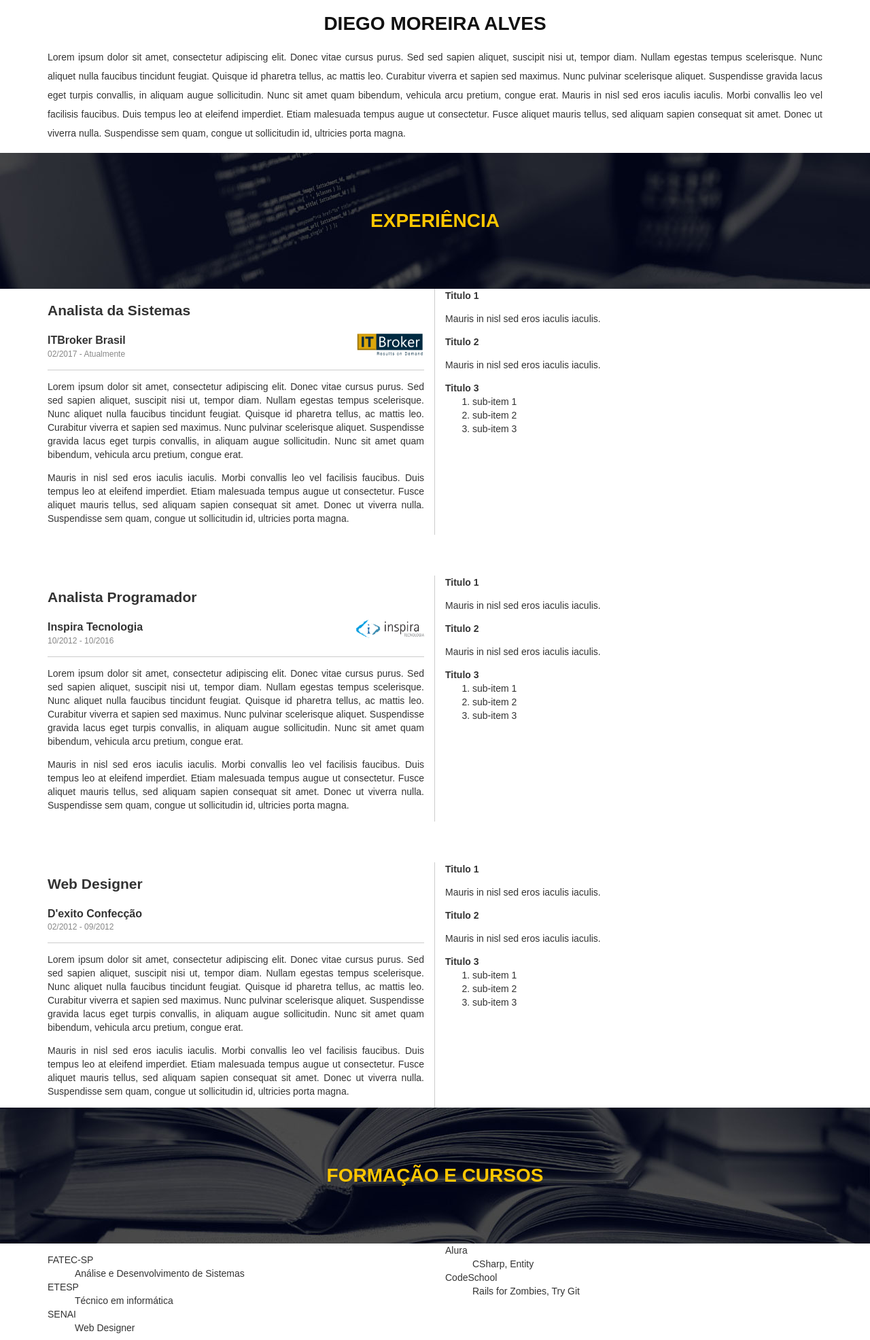
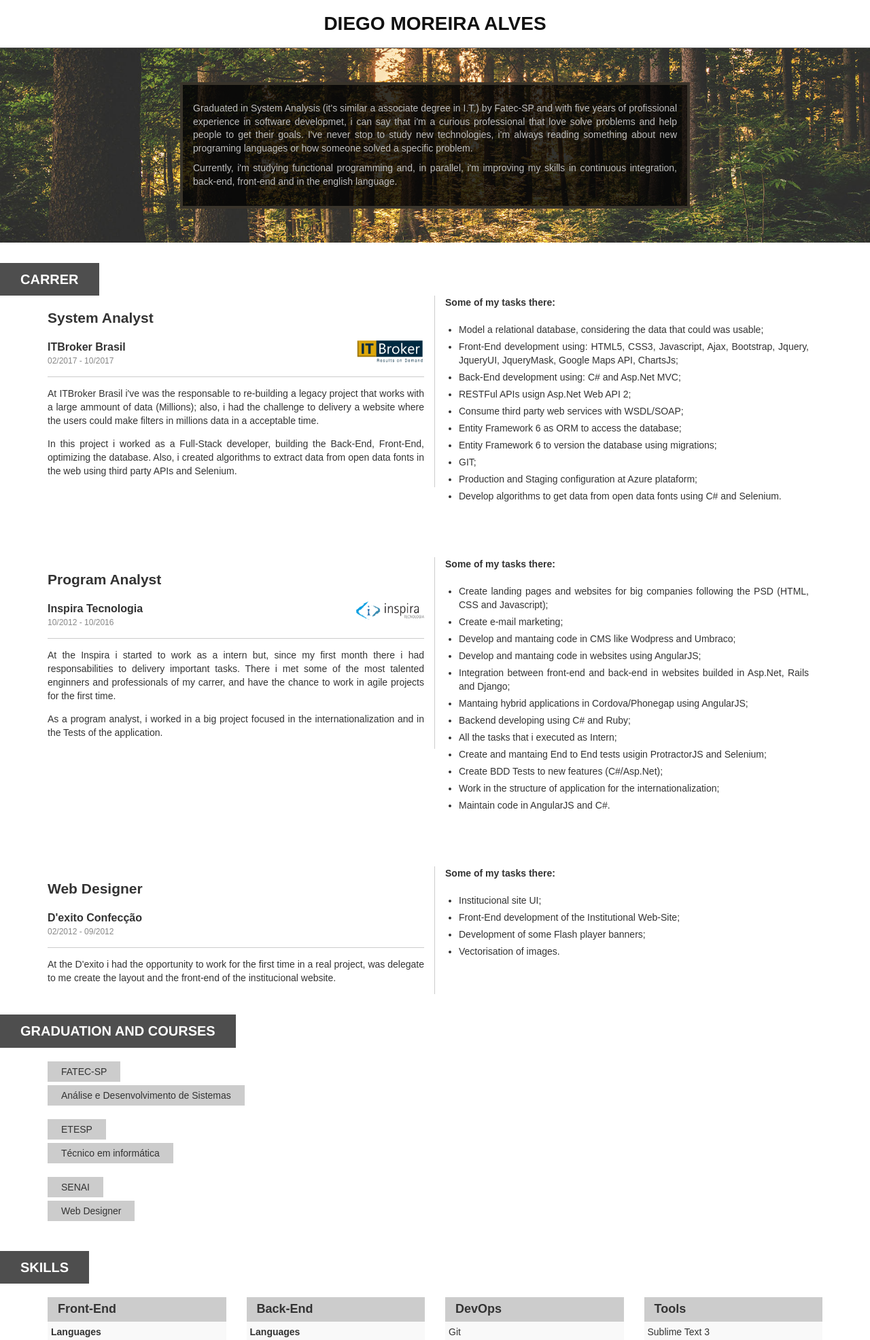
Before and after one commit to diegoma/diegomoreira92.github.io, a web app: file index.html in a window 1280 px wide. Shown: the top 1972 px of the page at 68% size. Run offline with its HTML, style and script files only (its server is not run), Linux system fonts and the light colour scheme.

Commit message:
Ok that's a big commit, but a have my reasons:
- Change the layout, it was very strange
- Change texts to english, this way anyone in the world can read it

ToDo

- I18N using vueJs :)

```diff
--- a/css/style.css
+++ b/css/style.css
@@ -6,11 +6,8 @@
   text-align: center;
 }
 
-.border-separator {
-  border-right: 1px solid #ccc;
-}
-
 .reset-list {
+  margin: 0;
   padding: 0;
   list-style: none;
 }
@@ -22,6 +19,10 @@
 }
 .inline-list li {
   float: left;
+}
+
+#pgHeader {
+  border-bottom: 1px solid #4e4e4e;
 }
 
 .mainTitle {
@@ -36,59 +37,50 @@
 hr.divisor-one {
   border: 0;
   height: 1px;
-  background-image: linear-gradient(to right, transparent, rgba(0, 0, 0, 0.75), transparent);
+  background-image: linear-gradient(to right, rgba(0, 0, 0, 0), rgba(0, 0, 0, 0.75), rgba(0, 0, 0, 0));
 }
 
 .sectionBlock {
   text-align: justify;
+  margin-top: 30px;
 }
 
 .sectionBlock--dark {
-  background: #111;
-  color: #888;
+  background: #111111;
+  color: #888888;
 }
 
 .sb__title {
   text-transform: uppercase;
   text-align: center;
-  font-size: 28px;
+  font-size: 20px;
   margin: 0;
-  padding: 0;
-  color: #ffc600;
-  height: 200px;
-  width: 100%;
-  display: table;
-  vertical-align: middle;
-  font-family: helvetica;
-  background-size: cover !important;
-}
-.sb__title span {
-  display: table-cell;
-  vertical-align: middle;
+  padding: 10px 30px;
+  color: #FFFFFF;
+  background-color: #4E4E4E;
+  width: auto;
+  display: inline-block;
+  font-family: helvetica, arial;
 }
 
-.sb__title--careerBg {
-  background: url("../images/developmentBanner.jpg") no-repeat center center;
-}
-
-.sb__title--academyBg {
-  background: url("../images/studyingBanner.jpg") no-repeat center center;
-}
-
-.sb__title--skillsBg {
-  background: url("../images/skillsBanner.jpg") no-repeat center center;
+.sectionBio {
+  background-image: url("../images/bgHeader.jpg");
+  background-repeat: no-repeat;
+  background-size: cover;
+  background-position: center center;
+  padding: 50px 0;
+  margin: 0;
 }
 
 .bioBlock {
-  line-height: 2;
-  padding-bottom: 15px;
+  line-height: 1.4;
+  background-color: rgba(0, 0, 0, 0.8);
+  color: #BDBDBD;
+  padding: 15px;
+  border: 4px solid #39342B;
 }
 .bioBlock p {
-  margin: 0;
-}
-
-.companyExperience + .companyExperience {
-  margin-top: 60px;
+  margin: 10px 0;
 }
 
 .ce-titleBlock {
@@ -121,6 +113,10 @@ hr.divisor-one {
 
 .ce-workWith {
   margin: 0;
+  padding: 15px;
+}
+.ce-workWith li {
+  margin: 5px;
 }
 
 .social-list li + li {
@@ -139,4 +135,58 @@ hr.divisor-one {
   color: #111;
 }
 
+.course__list dt {
+  margin: 20px 0 5px 0;
+}
+.course__list dd {
+  margin: 5px 0;
+}
+
+.scholl__name, .course__name {
+  display: inline-block;
+  padding: 5px 20px;
+  margin: 0;
+  background-color: #CCCCCC;
+}
+
+.skills__content {
+  margin-top: 20px;
+}
+
+.skills-colunm + .skills-colunm {
+  margin-top: 15px;
+}
+.skills-colunm li {
+  padding: 5px;
+  background: #f9f9f9;
+}
+.skills-colunm h2 {
+  font-size: 18px;
+  margin: 0;
+  padding: 5px 15px;
+  background: #ccc;
+}
+.skills-colunm h4 {
+  font-size: 14px;
+  margin: 0;
+  padding: 10px 0;
+}
+.skills-colunm li:first-child h4 {
+  padding: 0 0 10px 0;
+}
+
+@media screen and (min-width: 992px) {
+  .skills-colunm + .skills-colunm {
+    margin-top: 0;
+  }
+
+  .companyExperience + .companyExperience {
+    margin-top: 60px;
+  }
+
+  .border-separator {
+    border-right: 1px solid #ccc;
+  }
+}
+
 /*# sourceMappingURL=style.css.map */
--- a/index.html
+++ b/index.html
@@ -18,17 +18,26 @@
 			</h1>
 		</header>
 
-		<section class="sectionBlock clearfix">
-			<div class="bioBlock container">
-				<p>
-					Lorem ipsum dolor sit amet, consectetur adipiscing elit. Donec vitae cursus purus. Sed sed sapien aliquet, suscipit nisi ut, tempor diam. Nullam egestas tempus scelerisque. Nunc aliquet nulla faucibus tincidunt feugiat. Quisque id pharetra tellus, ac mattis leo. Curabitur viverra et sapien sed maximus. Nunc pulvinar scelerisque aliquet. Suspendisse gravida lacus eget turpis convallis, in aliquam augue sollicitudin. Nunc sit amet quam bibendum, vehicula arcu pretium, congue erat. Mauris in nisl sed eros iaculis iaculis. Morbi convallis leo vel facilisis faucibus. Duis tempus leo at eleifend imperdiet. Etiam malesuada tempus augue ut consectetur. Fusce aliquet mauris tellus, sed aliquam sapien consequat sit amet. Donec ut viverra nulla. Suspendisse sem quam, congue ut sollicitudin id, ultricies porta magna.
-				</p>
+		<section class="sectionBlock sectionBio clearfix">
+			<div class="container">
+				<div class="row">
+					<div class="col-md-8 col-md-offset-2">
+						<div class="bioBlock">
+							<p>
+								Graduated in System Analysis (it's similar a associate degree in I.T.) by Fatec-SP and with five years of profissional experience in software developmet, i can say that i'm a curious professional that love solve problems and help people to get their goals. I've never stop to study new technologies, i'm always reading something about new programing languages or how someone solved a specific problem.
+							</p>
+							<p>
+								Currently, i'm studying functional programming and, in parallel, i'm improving my skills in continuous integration, back-end, front-end and in the english language.
+							</p>
+						</div>
+					</div>
+				</div>
 			</div>
 		</section>
 
 		<section class="sectionBlock">
-			<h2 class="sb__title sb__title--careerBg">
-				<span>Experiência</span>
+			<h2 class="sb__title">
+				Carrer
 			</h2>
 
 			<div class="container">
@@ -37,43 +46,38 @@
 				<div class="row companyExperience">
 					<div class="ce-resume col-md-6 border-separator">
 						<div class="ce-titleBlock clearfix">
-							<h2 class="ce-position">Analista da Sistemas</h2>
+							<h2 class="ce-position">System Analyst</h2>
 							<div class="ce-companyInfo">
 								<h3 class="ce-title">
 									ITBroker Brasil
 								</h3>
 								<p class="ce-companyTime">
-									<span>02/2017</span> - <span>Atualmente</span>
+									<span>02/2017</span> - <span>10/2017</span>
 			 					</p>
 		 					</div>
 		 					<img class="ce-companyLogo" src="images/itbroker.png" alt="companyExample">
 						</div>
 
 						<p>
-							Lorem ipsum dolor sit amet, consectetur adipiscing elit. Donec vitae cursus purus. Sed sed sapien aliquet, suscipit nisi ut, tempor diam. Nullam egestas tempus scelerisque. Nunc aliquet nulla faucibus tincidunt feugiat. Quisque id pharetra tellus, ac mattis leo. Curabitur viverra et sapien sed maximus. Nunc pulvinar scelerisque aliquet. Suspendisse gravida lacus eget turpis convallis, in aliquam augue sollicitudin. Nunc sit amet quam bibendum, vehicula arcu pretium, congue erat.
+							At ITBroker Brasil i've was the responsable to re-building a legacy project that works with a large ammount of data (Millions); also, i had the challenge to delivery a website where the users could make filters in millions data in a acceptable time.
 						</p>
 						<p>
-							Mauris in nisl sed eros iaculis iaculis. Morbi convallis leo vel facilisis faucibus. Duis tempus leo at eleifend imperdiet. Etiam malesuada tempus augue ut consectetur. Fusce aliquet mauris tellus, sed aliquam sapien consequat sit amet. Donec ut viverra nulla. Suspendisse sem quam, congue ut sollicitudin id, ultricies porta magna.
+							In this project i worked as a Full-Stack developer, building the Back-End, Front-End, optimizing the database. Also, i created algorithms to extract data from open data fonts in the web using third party APIs and Selenium.
 						</p>
 					</div>
 					<div class="ce-details col-md-6">
-						<ul class="ce-workWith reset-list">
-							<li>
-								<strong>Titulo 1</strong>
-								<p>Mauris in nisl sed eros iaculis iaculis.</p>
-							</li>
-							<li>
-								<strong>Titulo 2</strong>
-								<p>Mauris in nisl sed eros iaculis iaculis.</p>
-							</li>
-							<li>
-								<strong>Titulo 3</strong>
-								<ol>
-									<li>sub-item 1</li>
-									<li>sub-item 2</li>
-									<li>sub-item 3</li>
-								</ol>
-							</li>
+						<strong>Some of my tasks there:</strong>
+						<ul class="ce-workWith">
+							<li>Model a relational database, considering the data that could was usable;</li>
+							<li>Front-End development using: HTML5, CSS3, Javascript, Ajax, Bootstrap, Jquery, JqueryUI, JqueryMask, Google Maps API, ChartsJs;</li>
+							<li>Back-End development using: C# and Asp.Net MVC;</li>
+							<li>RESTFul APIs usign Asp.Net Web API 2;</li>
+							<li>Consume third party web services with WSDL/SOAP;</li>
+							<li>Entity Framework 6 as ORM to access the database;</li>
+							<li>Entity Framework 6 to version the database using migrations;</li>
+							<li>GIT;</li>
+							<li>Production and Staging configuration at Azure plataform;</li>
+							<li>Develop algorithms to get data from open data fonts using C# and Selenium.</li>
 						</ul>
 					</div>
 				</div>
@@ -83,7 +87,7 @@
 				<div class="row companyExperience">
 					<div class="ce-resume col-md-6 border-separator">
 						<div class="ce-titleBlock clearfix">
-							<h2 class="ce-position">Analista Programador</h2>
+							<h2 class="ce-position">Program Analyst</h2>
 							<div class="ce-companyInfo">
 								<h3 class="ce-title">
 									Inspira Tecnologia
@@ -96,30 +100,27 @@
 						</div>
 
 						<p>
-							Lorem ipsum dolor sit amet, consectetur adipiscing elit. Donec vitae cursus purus. Sed sed sapien aliquet, suscipit nisi ut, tempor diam. Nullam egestas tempus scelerisque. Nunc aliquet nulla faucibus tincidunt feugiat. Quisque id pharetra tellus, ac mattis leo. Curabitur viverra et sapien sed maximus. Nunc pulvinar scelerisque aliquet. Suspendisse gravida lacus eget turpis convallis, in aliquam augue sollicitudin. Nunc sit amet quam bibendum, vehicula arcu pretium, congue erat.
+							At the Inspira i started to work as a intern but, since my first month there i had responsabilities to delivery important tasks. There i met some of the most talented enginners and professionals of my carrer, and have the chance to work in agile projects for the first time.
 						</p>
 						<p>
-							Mauris in nisl sed eros iaculis iaculis. Morbi convallis leo vel facilisis faucibus. Duis tempus leo at eleifend imperdiet. Etiam malesuada tempus augue ut consectetur. Fusce aliquet mauris tellus, sed aliquam sapien consequat sit amet. Donec ut viverra nulla. Suspendisse sem quam, congue ut sollicitudin id, ultricies porta magna.
+							As a program analyst, i worked in a big project focused in the internationalization and in the Tests of the application.
 						</p>
 					</div>
 					<div class="ce-details col-md-6">
-						<ul class="ce-workWith reset-list">
-							<li>
-								<strong>Titulo 1</strong>
-								<p>Mauris in nisl sed eros iaculis iaculis.</p>
-							</li>
-							<li>
-								<strong>Titulo 2</strong>
-								<p>Mauris in nisl sed eros iaculis iaculis.</p>
-							</li>
-							<li>
-								<strong>Titulo 3</strong>
-								<ol>
-									<li>sub-item 1</li>
-									<li>sub-item 2</li>
-									<li>sub-item 3</li>
-								</ol>
-							</li>
+						<strong>Some of my tasks there:</strong>
+						<ul class="ce-workWith">
+							<li>Create landing pages and websites for big companies following the PSD (HTML, CSS and Javascript);</li>
+							<li>Create e-mail marketing;</li>
+							<li>Develop and mantaing code in CMS like Wodpress and Umbraco;</li>
+							<li>Develop and mantaing code in websites using AngularJS;</li>
+							<li>Integration between front-end and back-end in websites builded in Asp.Net, Rails and Django;</li>
+							<li>Mantaing hybrid applications in Cordova/Phonegap using AngularJS;</li>
+							<li>Backend developing using C# and Ruby;</li>
+							<li>All the tasks that i executed as Intern;</li>
+							<li>Create and mantaing End to End tests usigin ProtractorJS and Selenium;</li>
+							<li>Create BDD Tests to new features (C#/Asp.Net);</li>
+							<li>Work in the structure of application for the internationalization;</li>
+							<li>Maintain code in AngularJS and C#.</li>
 						</ul>
 					</div>
 				</div>
@@ -141,30 +142,16 @@
 						</div>
 
 						<p>
-							Lorem ipsum dolor sit amet, consectetur adipiscing elit. Donec vitae cursus purus. Sed sed sapien aliquet, suscipit nisi ut, tempor diam. Nullam egestas tempus scelerisque. Nunc aliquet nulla faucibus tincidunt feugiat. Quisque id pharetra tellus, ac mattis leo. Curabitur viverra et sapien sed maximus. Nunc pulvinar scelerisque aliquet. Suspendisse gravida lacus eget turpis convallis, in aliquam augue sollicitudin. Nunc sit amet quam bibendum, vehicula arcu pretium, congue erat.
-						</p>
-						<p>
-							Mauris in nisl sed eros iaculis iaculis. Morbi convallis leo vel facilisis faucibus. Duis tempus leo at eleifend imperdiet. Etiam malesuada tempus augue ut consectetur. Fusce aliquet mauris tellus, sed aliquam sapien consequat sit amet. Donec ut viverra nulla. Suspendisse sem quam, congue ut sollicitudin id, ultricies porta magna.
+							At the D'exito i had the opportunity to work for the first time in a real project, was delegate to me create the layout and the front-end of the institucional website.
 						</p>
 					</div>
 					<div class="ce-details col-md-6">
-						<ul class="ce-workWith reset-list">
-							<li>
-								<strong>Titulo 1</strong>
-								<p>Mauris in nisl sed eros iaculis iaculis.</p>
-							</li>
-							<li>
-								<strong>Titulo 2</strong>
-								<p>Mauris in nisl sed eros iaculis iaculis.</p>
-							</li>
-							<li>
-								<strong>Titulo 3</strong>
-								<ol>
-									<li>sub-item 1</li>
-									<li>sub-item 2</li>
-									<li>sub-item 3</li>
-								</ol>
-							</li>
+						<strong>Some of my tasks there:</strong>
+						<ul class="ce-workWith">
+							<li>Institucional site UI;</li>
+							<li>Front-End development of the Institutional Web-Site;</li>
+							<li>Development of some Flash player banners;</li>
+							<li>Vectorisation of images.</li>
 						</ul>
 					</div>
 				</div>
@@ -173,64 +160,48 @@
 		</section>
 
 		<section class="sectionBlock">
-			<h2 class="sb__title sb__title--academyBg">
-				<span>Formação e Cursos</span>
+			<h2 class="sb__title">
+				Graduation and Courses
 			</h2>
 			<div class="container">
 				<div class="row">
-					<div class="col-md-6">
-						<dl>
-							<dt>FATEC-SP</dt>
-							<dd>Análise e Desenvolvimento de Sistemas</dd>
+					<div class="col-sm-6 col-xs-12">
+						<dl class="course__list">
+							<dt><span class="scholl__name">FATEC-SP</span></dt>
+							<dd><span class="course__name">Análise e Desenvolvimento de Sistemas</span></dd>
 
-							<dt>ETESP</dt>
-							<dd>Técnico em informática</dd>
+							<dt><span class="scholl__name">ETESP</span></dt>
+							<dd><span class="course__name">Técnico em informática</span></dd>
 
-							<dt>SENAI</dt>
-							<dd>Web Designer</dd>
+							<dt><span class="scholl__name">SENAI</span></dt>
+							<dd><span class="course__name">Web Designer</span></dd>
 						</dl>
-					</div>
-
-					<div class="col-md-6">
-						<div>
-							<dt>Alura</dt>
-							<dd>
-								CSharp, Entity
-							</dd>
-						</div>
-
-						<div>
-							<dt>CodeSchool</dt>
-							<dd>
-								Rails for Zombies, Try Git
-							</dd>
-						</div>
 					</div>
 				</div>
 			</div>
 		</section>
 
 		<section class="sectionBlock">
-			<h2 class="sb__title sb__title--skillsBg">
-				<span>Linguagens, Frameworks e Ferramentas</span>
+			<h2 class="sb__title">
+				Skills
 			</h2>
 
-			<div class="container">
+			<div class="container skills__content">
 				<div class="row">
-					<div class="skills-colunm col-md-3">
+					<div class="skills-colunm col-md-3 col-sm-12">
 						<h2>Front-End</h2>
-						<ul>
+						<ul class="reset-list">
 							<li>
-								Linguagens
-								<ul>
+								<h4>Languages</h4>
+								<ul class="reset-list">
 									<li>HTML</li>
 									<li>CSS</li>
 									<li>Javascript</li>
 								</ul>
 							</li>
 							<li>
-								Frameworks
-								<ul>
+								<h4>Frameworks</h4>
+								<ul class="reset-list">
 									<li>Bootstrap</li>
 									<li>Sass</li>
 									<li>Jquery</li>
@@ -242,20 +213,20 @@
 						</ul>
 					</div>
 
-					<div class="skills-colunm col-md-3">
+					<div class="skills-colunm col-md-3 col-sm-12">
 						<h2>Back-End</h2>
-						<ul>
+						<ul class="reset-list">
 							<li>
-								Linguagens
-								<ul>
+								<h4>Languages</h4>
+								<ul class="reset-list">
 									<li>CSharp</li>
 									<li>Ruby</li>
 									<li>Python</li>
 								</ul>
 							</li>
 							<li>
-								Frameworks
-								<ul>
+								<h4>Frameworks</h4>
+								<ul class="reset-list">
 									<li>Asp.Net</li>
 									<li>Rails</li>
 									<li>Django</li>
@@ -264,10 +235,9 @@
 						</ul>
 					</div>
 
-					<div class="skills-colunm col-md-3">
+					<div class="skills-colunm col-md-3 col-sm-12">
 						<h2>DevOps</h2>
-
-						<ul>
+						<ul class="reset-list">
 							<li>Git</li>
 							<li>Gulp</li>
 							<li>Docker</li>
@@ -276,10 +246,9 @@
 						</ul>
 					</div>
 
-					<div class="skills-colunm col-md-3">
-						<h2>Ferramentas</h2>
-
-						<ul>
+					<div class="skills-colunm col-md-3 col-sm-12">
+						<h2>Tools</h2>
+						<ul class="reset-list">
 							<li>Sublime Text 3</li>
 							<li>Visual Studio</li>
 							<li>Terminal</li>
@@ -306,7 +275,7 @@
 						</a>
 					</li>
 					<li>
-						<a href="www.linkedin.com/in/diegoma" target="_Blank">
+						<a href="https://linkedin.com/in/diegoma" target="_Blank">
 							<i class="flaticon-linkedin-logo-1"></i>
 						</a>
 					</li>
--- a/sass/style.sass
+++ b/sass/style.sass
@@ -4,10 +4,8 @@
 .text-center
 	text-align: center
 
-.border-separator
-	border-right: 1px solid #ccc
-
 .reset-list
+	margin: 0
 	padding: 0
 	list-style: none
 
@@ -17,6 +15,9 @@
 	padding: 0
 	li
 		float: left
+
+#pgHeader
+	border-bottom: 1px solid #4e4e4e
 
 .mainTitle
 	font-size: 28px
@@ -34,49 +35,43 @@ hr
 
 .sectionBlock
 	text-align: justify
+	margin-top: 30px
 
 .sectionBlock--dark
-	background: #111
-	color: #888
+	background: #111111
+	color: #888888
 
 .sb__title
 	text-transform: uppercase
 	text-align: center
-	font-size: 28px
+	font-size: 20px
 	margin: 0
-	padding: 0
-	color: #ffc600
-	height: 200px
-	width: 100%
-	display: table
-	vertical-align: middle
-	font-family: helvetica
-	background-size: cover !important
-	span
-		display: table-cell
-		vertical-align: middle
+	padding: 10px 30px
+	color: #FFFFFF
+	background-color: #4E4E4E
+	width: auto
+	display: inline-block
+	font-family: helvetica, arial
 
-.sb__title--careerBg
-	background: url("../images/developmentBanner.jpg") no-repeat center center
 
-.sb__title--academyBg
-	background: url("../images/studyingBanner.jpg") no-repeat center center
-
-.sb__title--skillsBg
-	background: url("../images/skillsBanner.jpg") no-repeat center center
+.sectionBio
+	background-image: url("../images/bgHeader.jpg")
+	background-repeat: no-repeat
+	background-size: cover
+	background-position: center center
+	padding: 50px 0
+	margin: 0
 
 .bioBlock
-	line-height: 2
-	padding-bottom: 15px
+	line-height: 1.4
+	background-color: rgba(0, 0, 0, 0.8)
+	color: #BDBDBD
+	padding: 15px
+	border: 4px solid #39342B
 	p
-		margin: 0
+		margin: 10px 0
 
 // --
-
-.companyExperience + .companyExperience
-	margin-top: 60px
-
-// .ce-resume
 
 .ce-titleBlock
 	padding-bottom: 14px
@@ -103,6 +98,9 @@ hr
 
 .ce-workWith
 	margin: 0
+	padding: 15px
+	li
+		margin: 5px
 
 // --
 
@@ -120,8 +118,51 @@ hr
 		&:hover
 			color: #111
 
+.course__list
+	dt
+		margin: 20px 0 5px 0
+	dd
+		margin: 5px 0
+
+.scholl__name, .course__name
+	display: inline-block
+	padding: 5px 20px
+	margin: 0
+	background-color: #CCCCCC
+
+.skills__content
+	margin-top: 20px
+
+.skills-colunm
+	+ .skills-colunm
+		margin-top: 15px
+	li
+		padding: 5px
+		background: #f9f9f9
+	h2
+		font-size: 18px
+		margin: 0
+		padding: 5px 15px
+		background: #ccc
+	h4
+		font-size: 14px
+		margin: 0
+		padding: 10px 0
+
+	li:first-child
+		h4
+			padding: 0 0 10px 0
+
 @media screen and (min-width: 768px)
 
 @media screen and (min-width: 992px)
+	.skills-colunm + .skills-colunm
+		margin-top: 0
+
+	.companyExperience + .companyExperience
+		margin-top: 60px
+
+	.border-separator
+		border-right: 1px solid #ccc
 
 @media screen and (min-width: 1200px)
```
Also changed, not shown: images/bgHeader.jpg (added), images/developmentBanner.jpg (deleted), images/skillsBanner.jpg (deleted), images/studyingBanner.jpg (deleted).
